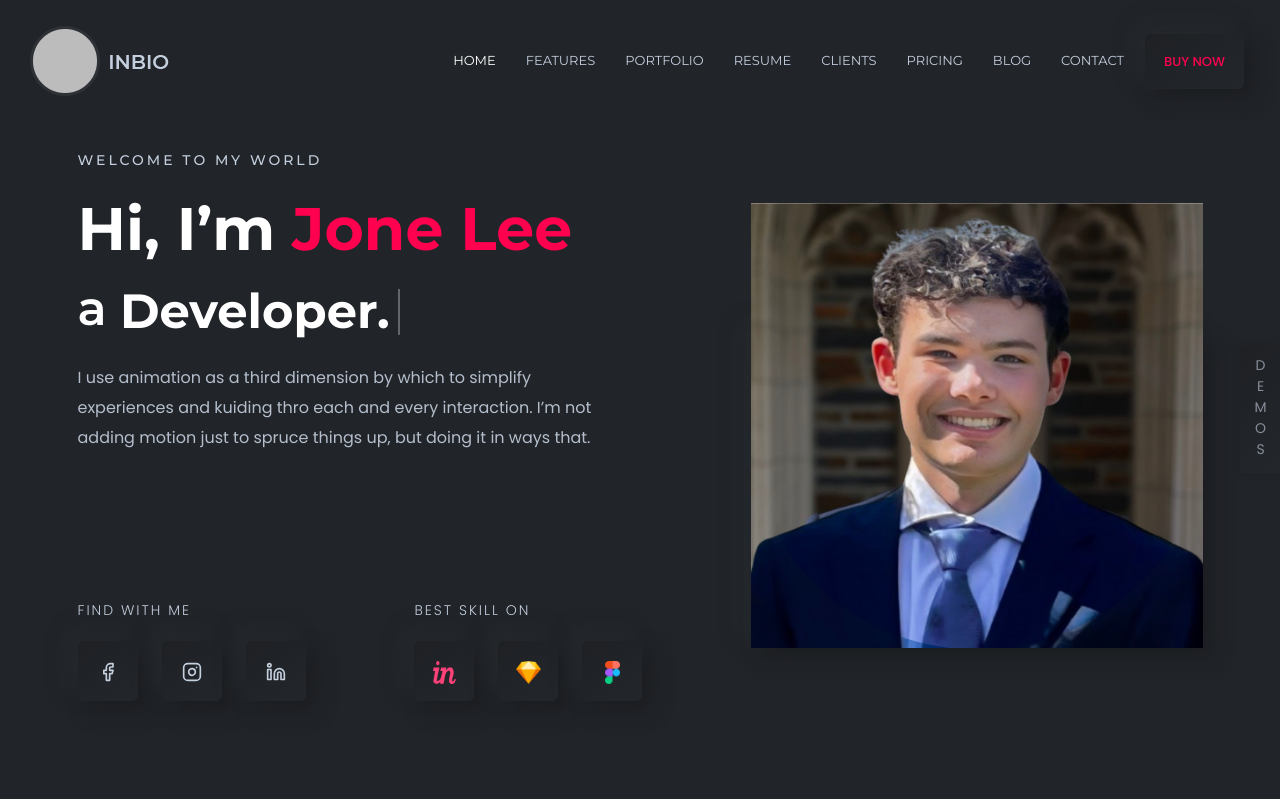
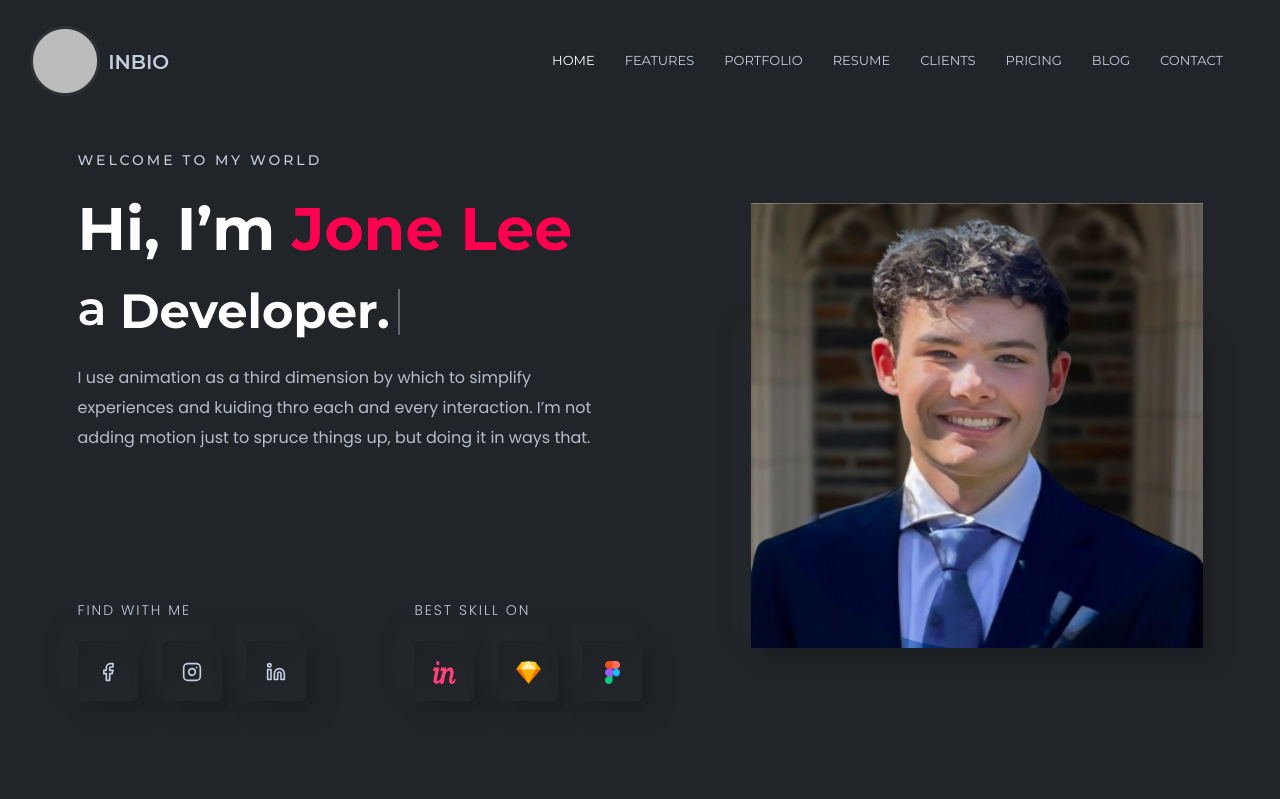
Before and after one commit to JoshStasior/joshstasior.github.io, a plain HTML site: page index.html in a window 1280 px wide. Shown: the top 799 px of the page. Drawn offline with Linux system fonts and the light colour scheme; files whose address does not match are found by name.

Commit message:
Update index.html

```diff
--- a/index.html
+++ b/index.html
@@ -56,7 +56,6 @@
                     </nav>
                     <!-- Start Header Right  -->
                     <div class="header-right">
-                        <a class="rn-btn" target="_blank" href="https://themeforest.net/checkout/from_item/33188244?license=regular"><span>BUY NOW</span></a>
                         <div class="hamberger-menu d-block d-xl-none">
                             <i id="menuBtn" class="feather-menu humberger-menu"></i>
                         </div>
@@ -3049,11 +3048,7 @@
         </div>
         <!-- Back to top end -->
         <!-- Start Right Demo  -->
-        <div class="rn-right-demo">
-            <button class="demo-button">
-                <span class="text">Demos</span>
-            </button>
-        </div>
+
         <!-- End Right Demo  -->
 
         <!-- Start Modal Area  -->
@@ -3739,7 +3734,6 @@
                             </a>
                         </div>
 
-                        <p class="description mt--30">© 2022. All rights reserved by <a target="_blank" href="https://themeforest.net/user/rainbow-themes/portfolio">Rainbow-Themes.</a></p>
                     </div>
                 </div>
             </div>
```
